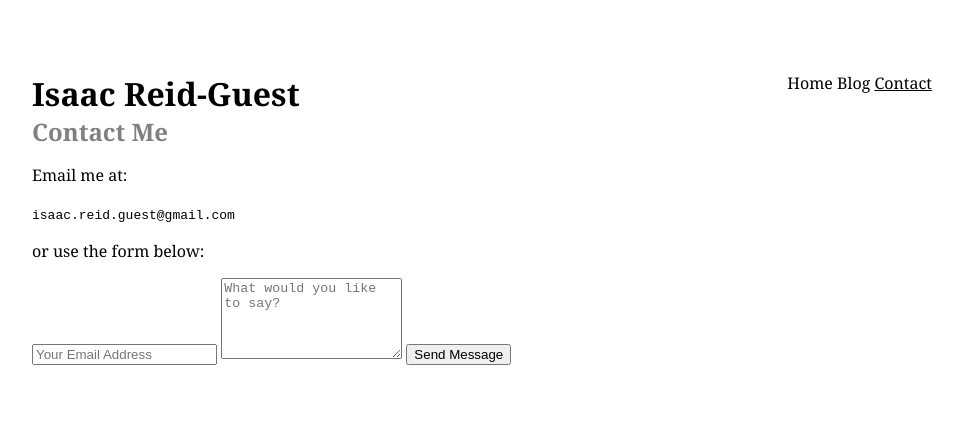
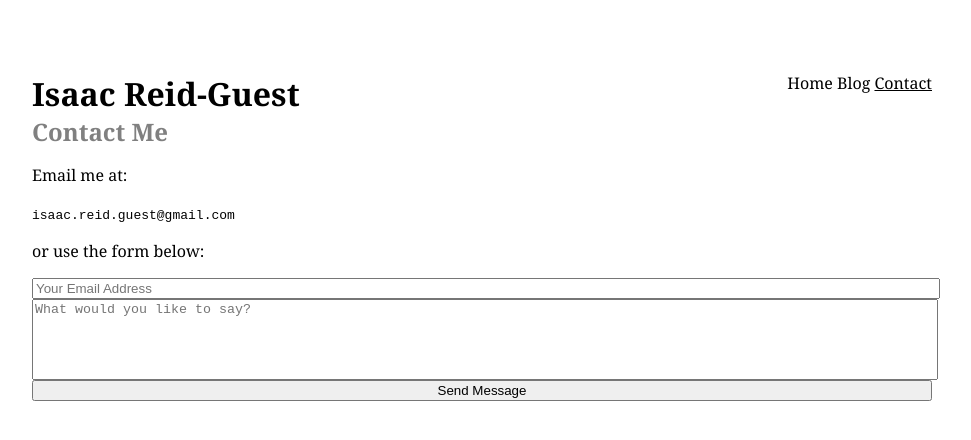
Before and after one commit to ir-g/ir-g.github.io, a Jekyll site: the page built from contact.md, in a window 1280 px wide. Shown: the top 440 px of the page, without its empty margins (158-1129 px from the left). Built offline with Jekyll 4.4.1, drawn with Linux system fonts in a browser that asks for light colours.

Commit message:
Update contact.md

```diff
--- a/contact.md
+++ b/contact.md
@@ -14,8 +14,8 @@ or use the form below:
 <div>
   <form action="https://formspree.io/{{ site.email }}" method="POST" class="form-stacked form-light">
     <input type="hidden" name="_next" value="//isaacrg.github.io/m/email-thanks/" />
-    <input type="text" name="email" class="input mobile-block" placeholder="Your Email Address">
-    <textarea type="text" name="content" class="input mobile-block" rows="5" placeholder="What would you like to say?"></textarea>
-    <input type="submit" value="Send Message">
+    <input type="text" name="email" class="display-block width-100pc" placeholder="Your Email Address">
+    <textarea type="text" name="content" class="display-block width-100pc resize-none" rows="5" placeholder="What would you like to say?"></textarea>
+    <input type="submit" class="display-block width-100pc" value="Send Message">
   </form>
 </div>
```
